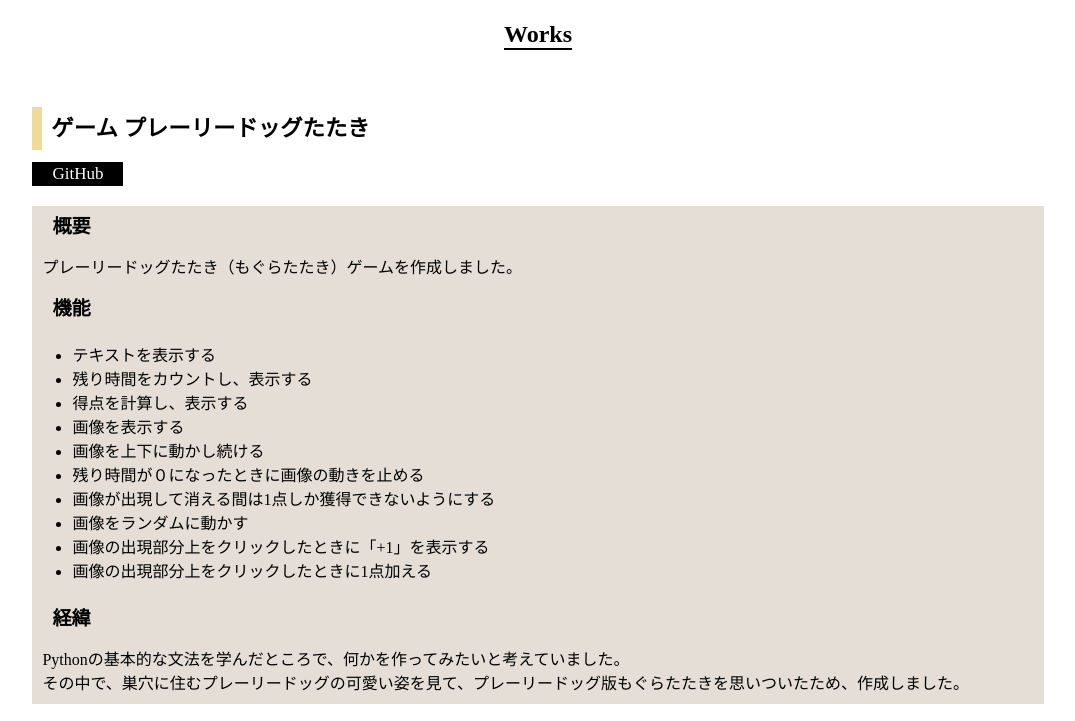
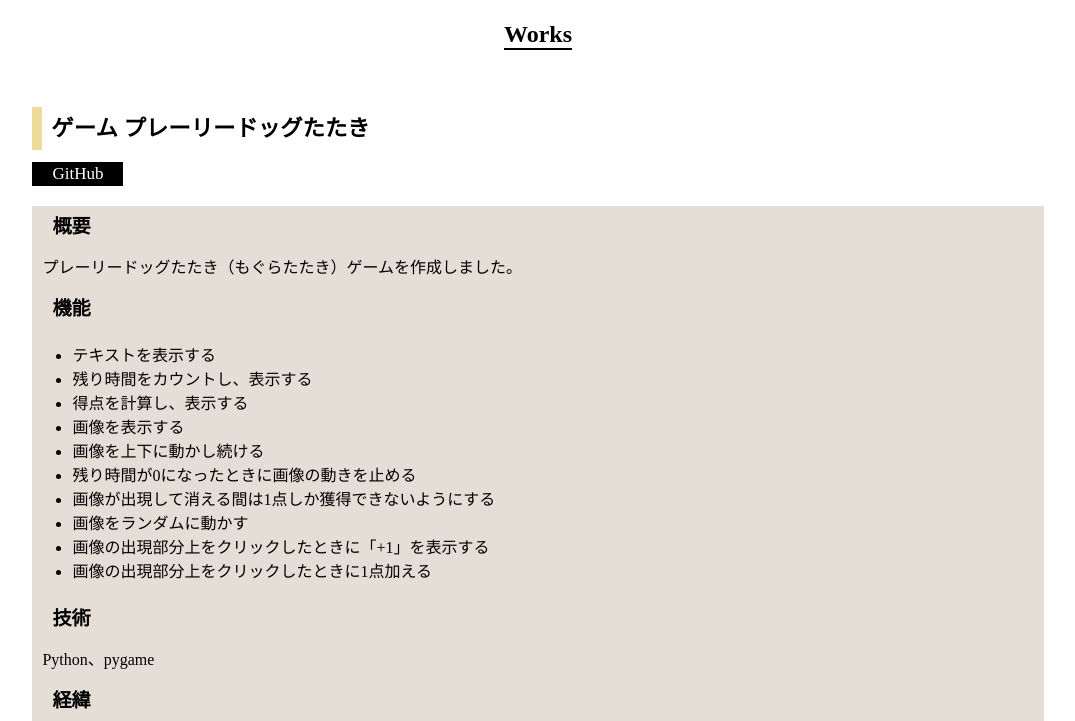
Before and after one commit to Penguin-Island/portfolio, a plain HTML site: page docs/others.html in a window 1280 px wide. Shown: the part 79-800 px from the top of the page, without its empty margins (102-1177 px from the left). Drawn offline with Linux system fonts and the light colour scheme.

Commit message:
Add 技術 section

```diff
--- a/docs/others.html
+++ b/docs/others.html
@@ -30,12 +30,16 @@
                         <li>得点を計算し、表示する</li>
                         <li>画像を表示する</li>
                         <li>画像を上下に動かし続ける</li>
-                        <li>残り時間が０になったときに画像の動きを止める</li>
+                        <li>残り時間が0になったときに画像の動きを止める</li>
                         <li>画像が出現して消える間は1点しか獲得できないようにする</li>
                         <li>画像をランダムに動かす</li>
                         <li>画像の出現部分上をクリックしたときに「+1」を表示する</li>
                         <li>画像の出現部分上をクリックしたときに1点加える</li>
                     </ul>
+                    <h4>技術</h4>
+                    <p>
+                        Python、pygame
+                    </p>
                     <h4>経緯</h4>
                     <p>
                         Pythonの基本的な文法を学んだところで、何かを作ってみたいと考えていました。<br>
```
Also changed, not shown: docs/mapmemo.html (+4 -0 lines), docs/suilog.html (+4 -0 lines).
